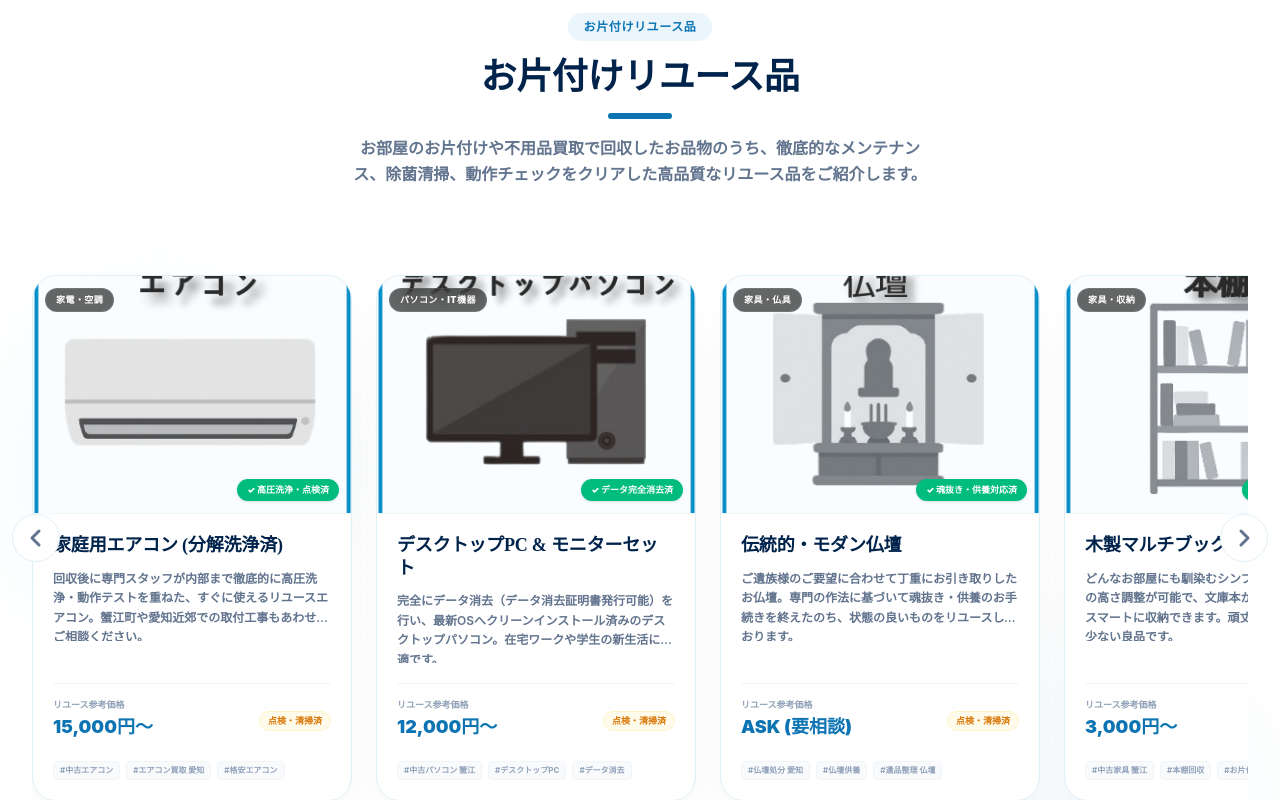
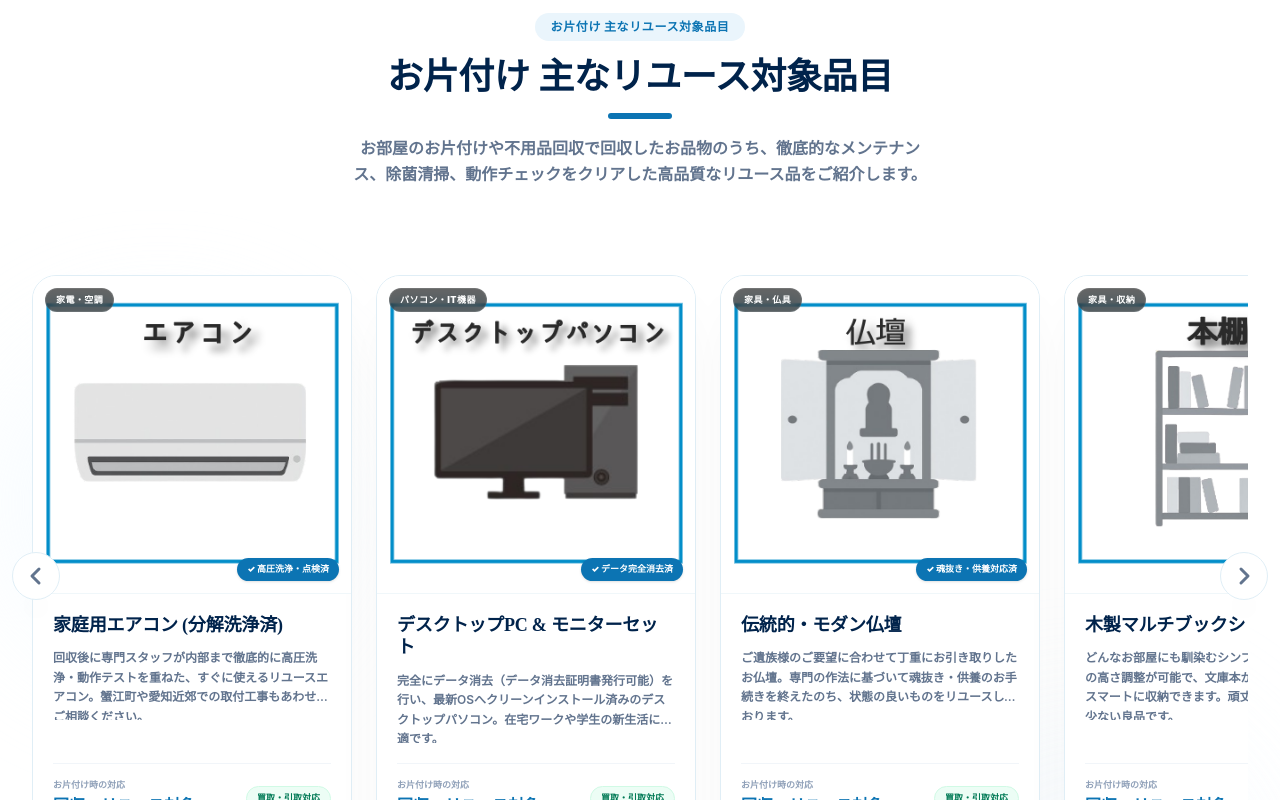
Before and after one commit to nandemoyaaoneko/aoneko, a React (Vite) app: page / in a window 1280 px wide. Shown: the part 4740-5540 px from the top of the page. Built offline with nearby package versions, Linux system fonts and the light colour scheme; a web font is replaced by a local one.

Commit message:
fix: rename reuse items title to 'お片付け 主なリユース対象品目', remove prices, and adjust image scale to fit text fully

```diff
--- a/src/App.jsx
+++ b/src/App.jsx
@@ -13,7 +13,6 @@ const reuseItems = [
     name: "家庭用エアコン (分解洗浄済)",
     category: "家電・空調",
     status: "高圧洗浄・点検済",
-    price: "15,000円〜",
     imageSrc: "/assets/reuse_aircon.png",
     description: "回収後に専門スタッフが内部まで徹底的に高圧洗浄・動作テストを重ねた、すぐに使えるリユースエアコン。蟹江町や愛知近郊での取付工事もあわせてご相談ください。",
     keywords: ["中古エアコン", "エアコン買取 愛知", "格安エアコン", "便利屋 設置対応"]
@@ -22,7 +21,6 @@ const reuseItems = [
     name: "デスクトップPC & モニターセット",
     category: "パソコン・IT機器",
     status: "データ完全消去済",
-    price: "12,000円〜",
     imageSrc: "/assets/reuse_pc.png",
     description: "完全にデータ消去（データ消去証明書発行可能）を行い、最新OSへクリーンインストール済みのデスクトップパソコン。在宅ワークや学生の新生活に最適です。",
     keywords: ["中古パソコン 蟹江", "デスクトップPC", "データ消去", "格安PCセット"]
@@ -31,7 +29,6 @@ const reuseItems = [
     name: "伝統的・モダン仏壇",
     category: "家具・仏具",
     status: "魂抜き・供養対応済",
-    price: "ASK (要相談)",
     imageSrc: "/assets/reuse_butsudan.png",
     description: "ご遺族様のご要望に合わせて丁重にお引き取りしたお仏壇。専門の作法に基づいて魂抜き・供養のお手続きを終えたのち、状態の良いものをリユースしております。",
     keywords: ["仏壇処分 愛知", "仏壇供養", "遺品整理 仏壇", "リサイクル仏壇"]
@@ -40,7 +37,6 @@ const reuseItems = [
     name: "木製マルチブックシェルフ",
     category: "家具・収納",
     status: "クリーニング・傷補修済",
-    price: "3,000円〜",
     imageSrc: "/assets/reuse_bookshelf.png",
     description: "どんなお部屋にも馴染むシンプルな木製本棚。棚板の高さ調整が可能で、文庫本から大型ファイルまでスマートに収納できます。頑丈な作りで傷も極めて少ない良品です。",
     keywords: ["中古家具 蟹江", "本棚回収", "お片付け整理", "木製本棚"]
@@ -49,7 +45,6 @@ const reuseItems = [
     name: "高反発プレミアムダブルマットレス",
     category: "寝具・ベッド",
     status: "除菌・消臭スチーム済",
-    price: "5,000円〜",
     imageSrc: "/assets/reuse_mattress.png",
     description: "へたりの少ない高密度フォームを使用した極上の高反発マットレス。除菌・消臭スチームクリーニングを念入りに行っており、安心してお使いいただけます。",
     keywords: ["中古マットレス", "ベッド処分", "不用品回収 寝具", "マットレス買取"]
@@ -58,7 +53,6 @@ const reuseItems = [
     name: "2ドアコンパクト冷蔵庫",
     category: "生活家電",
     status: "動作確認・アルコール消毒済",
-    price: "8,000円〜",
     imageSrc: "/assets/reuse_fridge.png",
     description: "一人暮らしや寝室用のサブとして大人気のサイズ。庫内の棚やパッキンまで除菌洗浄済みで、嫌なニオイも一切ありません。",
     keywords: ["中古冷蔵庫", "一人暮らし家電", "冷蔵庫買取", "格安家電 愛知"]
@@ -67,7 +61,6 @@ const reuseItems = [
     name: "全自動縦型洗濯機 (5.0kg)",
     category: "生活家電",
     status: "洗濯槽分解除菌洗浄済",
-    price: "9,000円〜",
     imageSrc: "/assets/reuse_washer.png",
     description: "徹底的にドラム裏のカビまで高圧洗浄・除菌を施した全自動洗濯機。動作確認済みで、新生活のスタートにすぐに役立ちます。",
     keywords: ["中古洗濯機", "洗濯機回収", "愛知 家電リサイクル", "洗濯槽洗浄"]
@@ -76,7 +69,6 @@ const reuseItems = [
     name: "ターンテーブル電子レンジ",
     category: "生活家電",
     status: "動作点検・内外部消臭済",
-    price: "3,000円〜",
     imageSrc: "/assets/reuse_microwave.png",
     description: "簡単操作で温め・解凍ができるシンプル設計。油汚れを落とし、隅々までアルコール消毒済みでお届けします。",
     keywords: ["電子レンジ 中古", "キッチン家電", "蟹江 不用品回収", "時短家電"]
@@ -913,7 +905,7 @@ export default function App() {
           </div>
         </section>
 
-        {/* お片付けリユース品 Section */}
+        {/* お片付け 主なリユース対象品目 Section */}
         <section className="py-24 bg-white relative overflow-hidden" id="reuse">
           {/* Background decoration */}
           <div className="absolute top-1/2 left-0 w-80 h-80 bg-sky-50 rounded-full blur-3xl opacity-60 pointer-events-none -translate-y-1/2" />
@@ -923,14 +915,14 @@ export default function App() {
             {/* Section Header */}
             <div className="text-center max-w-3xl mx-auto mb-16">
               <span className="inline-block bg-[#EAF5FC] text-[#0C74B3] text-xs font-black px-4 py-1.5 rounded-full mb-4 tracking-wider uppercase">
-                お片付けリユース品
+                お片付け 主なリユース対象品目
               </span>
               <h2 className="text-3xl sm:text-4xl font-black text-jeimas-blue-dark tracking-[-0.02em]">
-                お片付けリユース品
+                お片付け 主なリユース対象品目
               </h2>
               <div className="h-1.5 w-16 bg-[#0C74B3] mx-auto mt-4 rounded-full" />
               <p className="text-sm sm:text-base text-slate-500 mt-4 font-bold max-w-xl mx-auto leading-relaxed">
-                お部屋のお片付けや不用品買取で回収したお品物のうち、徹底的なメンテナンス、除菌清掃、動作チェックをクリアした高品質なリユース品をご紹介します。
+                お部屋のお片付けや不用品回収で回収したお品物のうち、徹底的なメンテナンス、除菌清掃、動作チェックをクリアした高品質なリユース品をご紹介します。
               </p>
             </div>
 
@@ -970,18 +962,18 @@ export default function App() {
                   >
                     <div>
                       {/* Image Box */}
-                      <div className="relative aspect-[4/3] w-full bg-sky-50/30 overflow-hidden border-b border-[#F0F7FA]">
+                      <div className="relative aspect-square w-full bg-white overflow-hidden border-b border-[#F0F7FA] p-3 flex items-center justify-center">
                         <img
                           src={item.imageSrc}
                           alt={`何でも屋 青ねこ リユース品 - ${item.name}`}
-                          className="w-full h-full object-cover group-hover/card:scale-105 transition-transform duration-[3000ms] ease-out"
+                          className="max-w-full max-h-full object-contain"
                         />
                         {/* Category Badge */}
                         <span className="absolute top-3 left-3 z-10 bg-black/60 backdrop-blur-sm text-white text-[9px] font-black px-2.5 py-1 rounded-full border border-white/10 tracking-wider">
                           {item.category}
                         </span>
                         {/* Status tag */}
-                        <span className="absolute bottom-3 right-3 z-10 bg-emerald-500 text-white text-[9px] font-black px-2.5 py-1 rounded-full shadow-sm">
+                        <span className="absolute bottom-3 right-3 z-10 bg-[#0C74B3] text-white text-[9px] font-black px-2.5 py-1 rounded-full shadow-sm">
                           ✓ {item.status}
                         </span>
                       </div>
@@ -1001,14 +993,14 @@ export default function App() {
                       {/* Divider */}
                       <div className="h-[1px] bg-slate-100 w-full" />
 
-                      {/* Bottom Box (Price & Tag) */}
+                      {/* Bottom Box (Collection Status) */}
                       <div className="flex items-center justify-between">
                         <div className="text-left">
-                          <p className="text-[9px] text-slate-400 font-bold leading-none">リユース参考価格</p>
-                          <p className="text-base sm:text-lg font-black text-[#0C74B3] mt-1">{item.price}</p>
+                          <p className="text-[9px] text-slate-400 font-bold leading-none">お片付け時の対応</p>
+                          <p className="text-sm sm:text-base font-black text-[#0C74B3] mt-1">回収・リユース対象</p>
                         </div>
-                        <span className="text-[9px] text-[#D97706] bg-amber-50 px-2 py-0.5 rounded-full font-bold border border-amber-100">
-                          点検・清掃済
+                        <span className="text-[9px] text-emerald-700 bg-emerald-50 px-2.5 py-1 rounded-full font-bold border border-emerald-100">
+                          買取・引取対応
                         </span>
                       </div>
 
```
